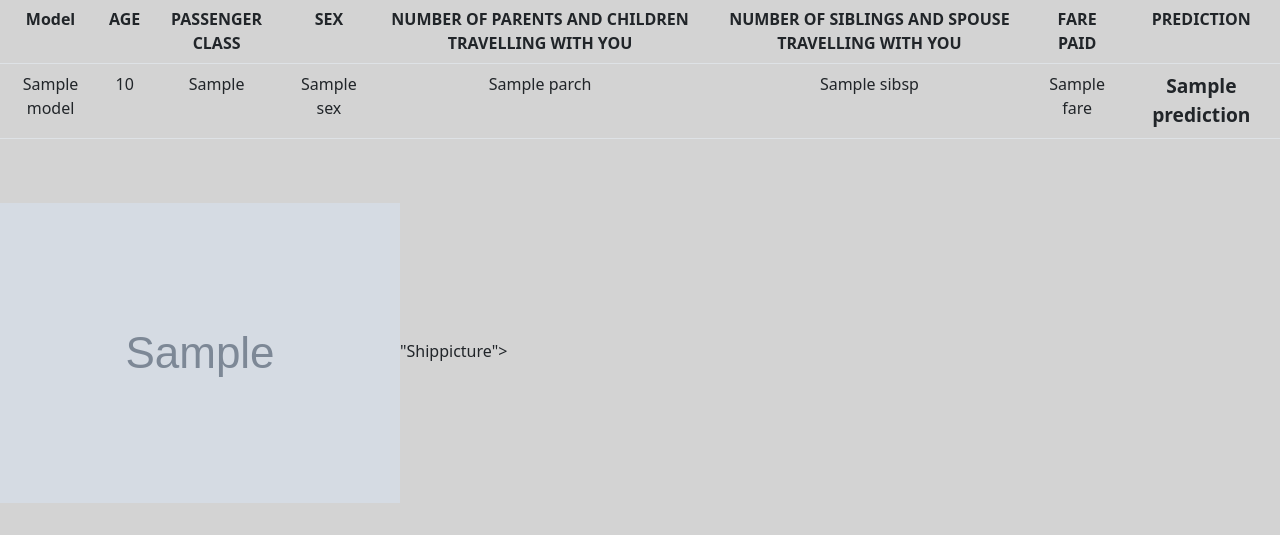
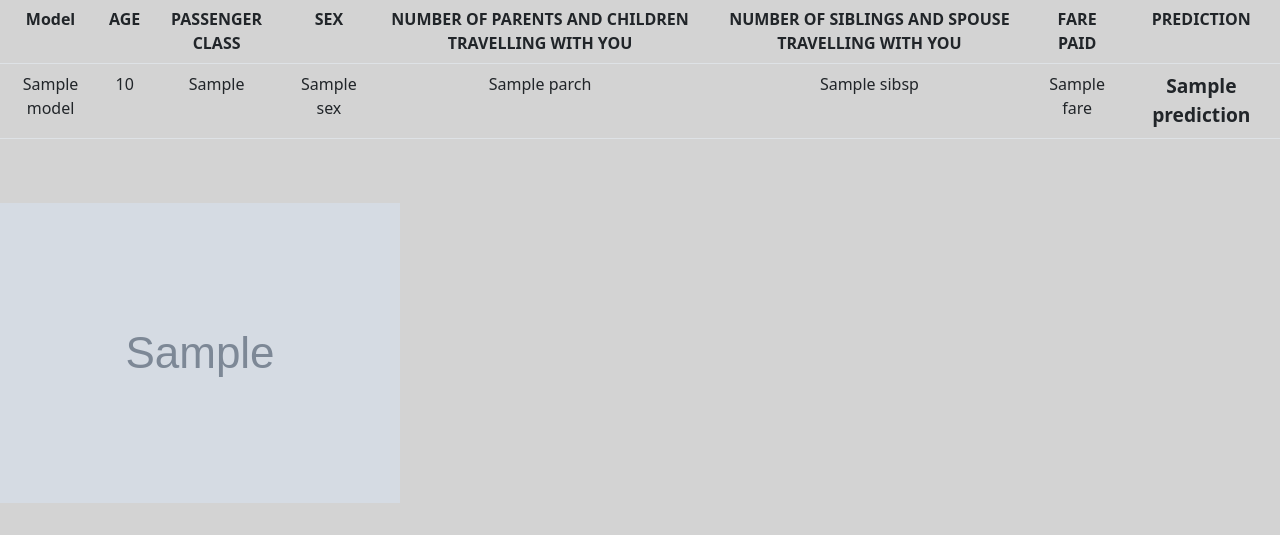
Before and after one commit to jenpusz/Final-Project, a Flask app: template templates/results.html in a window 1280 px wide. Shown: the part 215-750 px from the top of the page. Run offline with Flask 2, Linux system fonts and the light colour scheme; the template is opened without the code that fills it: most values are stand-ins (such as "Sample title", 1, 10 or a date in 2020); grey boxes marked "Sample" are stand-in pictures.

Commit message:
Update results.html

```diff
--- a/templates/results.html
+++ b/templates/results.html
@@ -78,7 +78,7 @@
   <br>
 
  <!---<img src="../static/img/f.png" alt="Shippicture" class="w-100 float-start"> -->
- <img src="{{prediction_model.image}}" alt=<center>"Shippicture"></center>
+ <img src="{{prediction_model.image}}" alt=<center></center>
 
 </div>
 <div class="container mb-2"><br><br><br><br>
```
